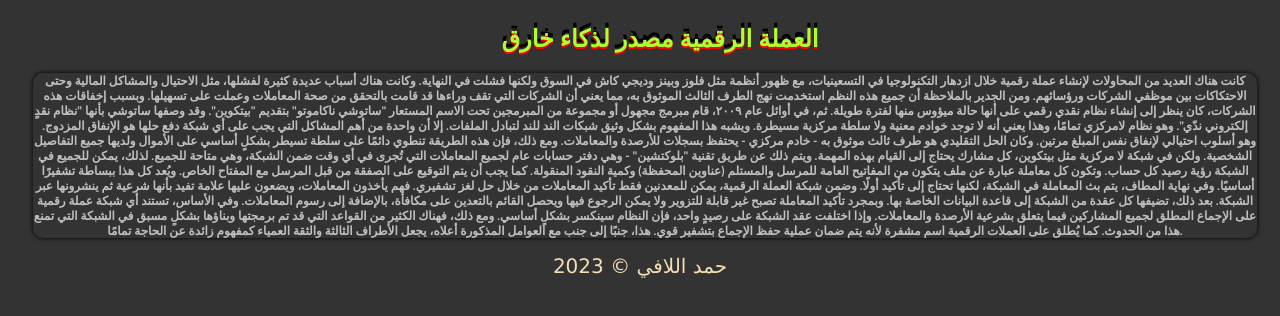
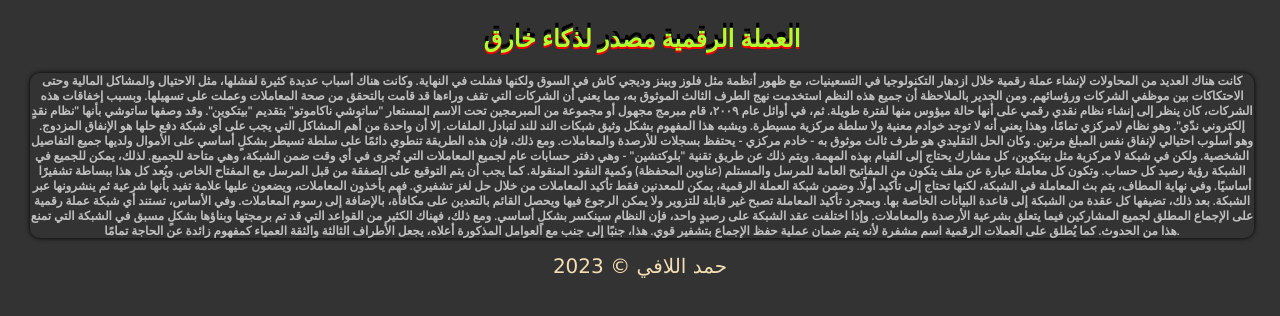
Before and after one commit to hellafi1992/tly2024, a plain HTML site: page index.html in a window 1280 px wide. Shown: the part 246-562 px from the top of the page. Drawn offline with Linux system fonts and the light colour scheme.

Commit message:
index.html

```diff
--- a/index.html
+++ b/index.html
@@ -12,6 +12,7 @@
 
 
     h2{
+        translate: -18px 0px;
         text-align: center;
         color: greenyellow;
         text-shadow: 0 2px red,
@@ -20,7 +21,7 @@
 
 
     h1{
-        translate: -15px 0px;
+        translate: -18px 0px;
         display: grid;
         justify-content: center;
         align-items: center;
```
